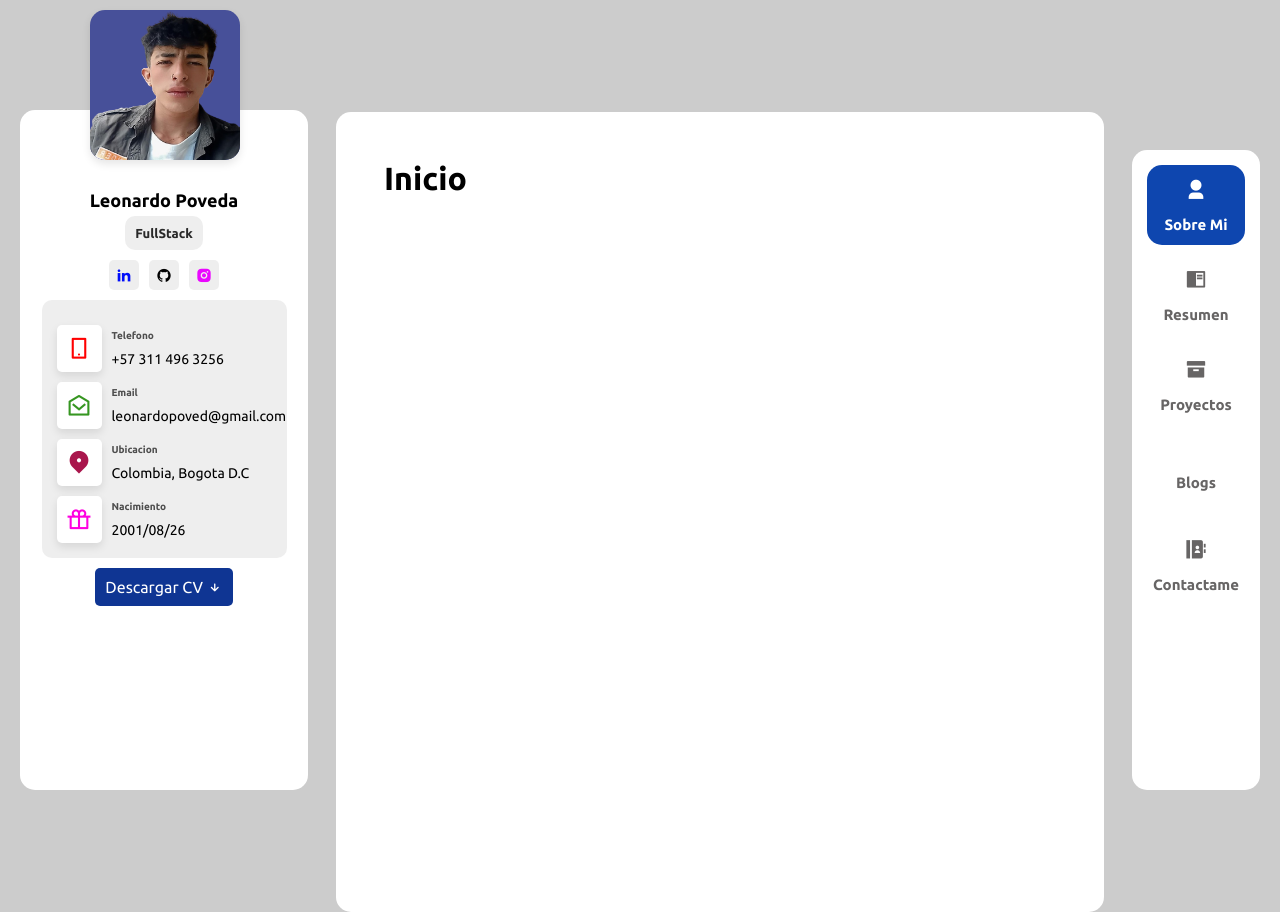
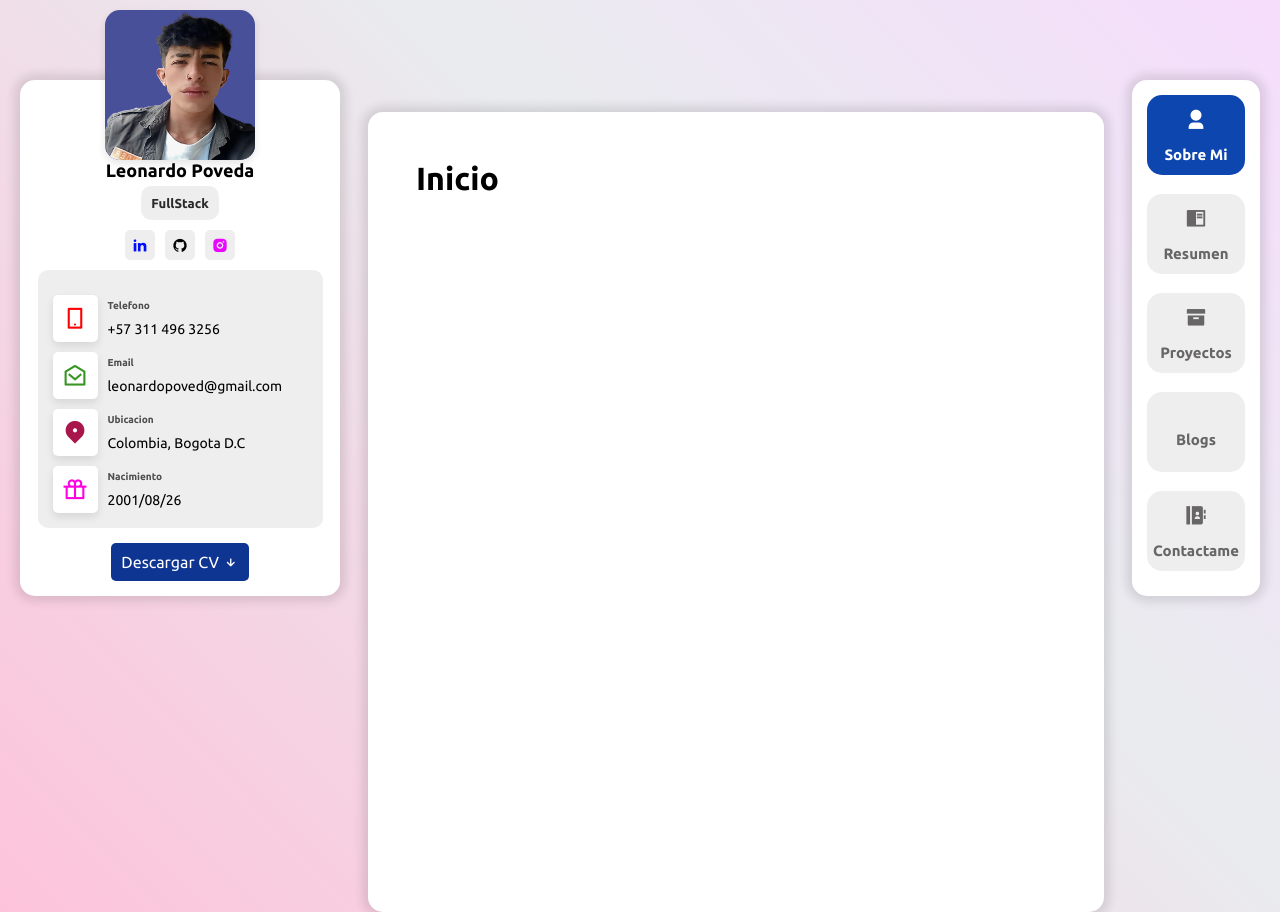
Before and after one commit to LesPov/Portafolio1, an Angular app: page /dashboard in a window 1280 px wide. Built offline with nearby package versions, Linux system fonts and the light colour scheme; some icons are missing.

Commit message:
listo diseños configurados

```diff
--- a/src/app/body/body.component.css
+++ b/src/app/body/body.component.css
@@ -1,7 +1,7 @@
 .body {
-    width: calc(100% - 32rem);
+    width: calc(100% - 34rem);
     height: 100vh;
-    margin-left: 21rem;
+    margin-left: 23rem;
     margin-top: 7rem;
     z-index: 1;
     position: relative;
@@ -10,5 +10,6 @@
     background: #fff;
     padding: 3rem;
     border-radius: 15px;
+    box-shadow: 0px 0px 10px 6px rgba(0, 0, 0, 0.1);
 
 }
--- a/src/app/perfil/perfil.component.css
+++ b/src/app/perfil/perfil.component.css
@@ -10,7 +10,7 @@
     position: fixed;
     z-index: 2;
     top: 0;
-    left: 80px;
+    left: 95px;
     width: 150px;
     height: 150px;
     border-radius: 15px;
@@ -30,15 +30,17 @@
     background: #ffffff;
     margin: 10px;
     position: fixed;
+    margin-top: 5rem;
     z-index: 1;
-    bottom: 0;
+    top: 0;
     left: 10px;
     display: flex;
-    width: 18rem;
-    height: 85vh;
+    width: 20rem;
+    height: auto;
     border-radius: 15px;
     flex-direction: column;
     align-items: center;
+    box-shadow: 0px 0px 10px 6px rgba(0, 0, 0, 0.1);
 
 }
 
@@ -169,7 +171,7 @@ span {
 }
 
 .info_person {
-    width: 160px;
+    width: 200px;
     margin-left: 10px;
 }
 
@@ -190,7 +192,7 @@ span {
     background: #0f3593;
     padding: 10px;
     border-radius: 5px;
-    margin-top: 10px;
+    margin: 15px;
 }
 
 .buttons .button_flex{
--- a/src/app/sidenav/sidenav.component.css
+++ b/src/app/sidenav/sidenav.component.css
@@ -3,12 +3,14 @@
     margin: 10px;
     transition: all .5s ease;
     position: fixed;
+    margin-top: 5rem;
     z-index: 1;
-    bottom: 0;
+    top: 0;
     right: 10px;
     width: 8rem;
-    height: 80vh;
+    height: auto;
     border-radius: 15px;
+    box-shadow: 0px 0px 10px 6px rgba(0, 0, 0, 0.1);
 
 }
 
@@ -16,11 +18,12 @@
 .sidenav_nav {
     list-style: none;
     padding: 0.938rem;
-    margin: 0;
     display: flex;
+    gap: 9px;
     flex-direction: column;
     align-items: center;
     cursor: pointer;
+
 }
 
 .sidenav .sidenav_nav .sidenav_nav_item {
@@ -36,6 +39,8 @@
     height: 3rem;
     width: 100%;
     height: 100%;
+    background: #dddddd7d;
+
     color: #676565;
     border-radius: 15px;
     text-decoration: none;
@@ -68,7 +73,7 @@
 }
 
 .active {
-    background-color: #0e46af;
+    background-color: #0e46af !important;
     transition: all .5s ease;
 
 }
--- a/src/styles.css
+++ b/src/styles.css
@@ -9,5 +9,5 @@
 body {
     position: relative;
     font-family: "Ubuntu", sans-serif;
-    background: #ccc;
+    background-image: linear-gradient(45deg, rgba(247, 16, 109, 0.25) 0%, rgba(206, 212, 218, 0.45) 61%, rgba(218, 119, 242, 0.25) 100%);
 }
```
